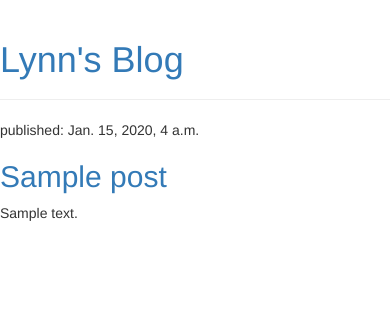
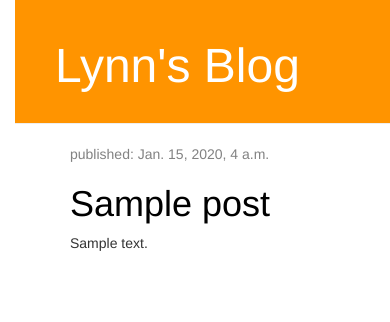
Before and after one commit to lheavrin/my-first-blog, a Django app: template blog/templates/blog/post_list.html in a window 390 px wide. Shown: the top 322 px of the page. Run offline with Django 3.2, Linux system fonts and the light colour scheme; the template is opened without the code that fills it: values that come from a table or form of the project are taken from there, others are empty; tables that the repository leaves empty hold one stand-in row (values such as "Sample post"); some libraries are stand-ins or nearby versions.

Commit message:
Added view and template for detailed blog post as well as CSS for the site.

```diff
--- /dev/null
+++ b/blog/static/css/blog.css
@@ -0,0 +1,54 @@
+h1 a {
+    color: #FCA205;
+}
+
+body {
+    padding-left: 15px;
+}
+
+.page-header {
+    background-color: #ff9400;
+    margin-top: 0;
+    padding: 20px 20px 20px 40px;
+}
+
+.page-header h1, .page-header h1 a, .page-header h1 a:visited, .page-header h1 a:active {
+    color: #ffffff;
+    font-size: 36pt;
+    text-decoration: none;
+}
+
+.content {
+    margin-left: 40px;
+#}
+
+#h1, h2, h3, h4 {
+#    font-family: 'Lobster', cursive;
+#}
+
+.date {
+    color: #828282;
+}
+
+.save {
+    float: right;
+}
+
+.post-form textarea, .post-form input {
+    width: 100%;
+}
+
+.top-menu, .top-menu:hover, .top-menu:visited {
+    color: #ffffff;
+    float: right;
+    font-size: 26pt;
+    margin-right: 20px;
+}
+
+.post {
+    margin-bottom: 70px;
+}
+
+.post h1 a, .post h1 a:visited {
+    color: #000000;
+}
--- a/blog/templates/blog/post_list.html
+++ b/blog/templates/blog/post_list.html
@@ -1,21 +1,30 @@
+{% load staticfiles %}
 <html>
     <head>
         <title>Lynn's blog</title>
         <link rel="stylesheet" href="//maxcdn.bootstrapcdn.com/bootstrap/3.2.0/css/bootstrap.min.css">
         <link rel="stylesheet" href="//maxcdn.bootstrapcdn.com/bootstrap/3.2.0/css/bootstrap-theme.min.css">
+        <link rel="stylesheet" href="{% static 'css/blog.css' %}">
     </head>
     <body>
         <div class="page-header">
             <h1><a href="/">Lynn's Blog</a></h1>
         </div>
 
-{% for post in posts %}
-        <div class="post">
-            <p>published: {{ post.published_date }}</p>
-            <h2><a href="">{{ post.title }}</a></h2>
-            <p>{{ post.text|linebreaksbr }}</p>
+<div class="content container">
+    <div class="row">
+        <div class="col-md-8">
+            {% for post in posts %}
+                <div class="post">
+                    <div class="date">
+                        <p>published: {{ post.published_date }}</p>
+                    </div>
+                    <h1><a href="">{{ post.title }}</a></h1>
+                    <p>{{ post.text|linebreaksbr }}</p>
+                </div>
+            {% endfor %}
         </div>
-{% endfor %}
-
+    </div>
+</div>
     </body>
 </html>
```
